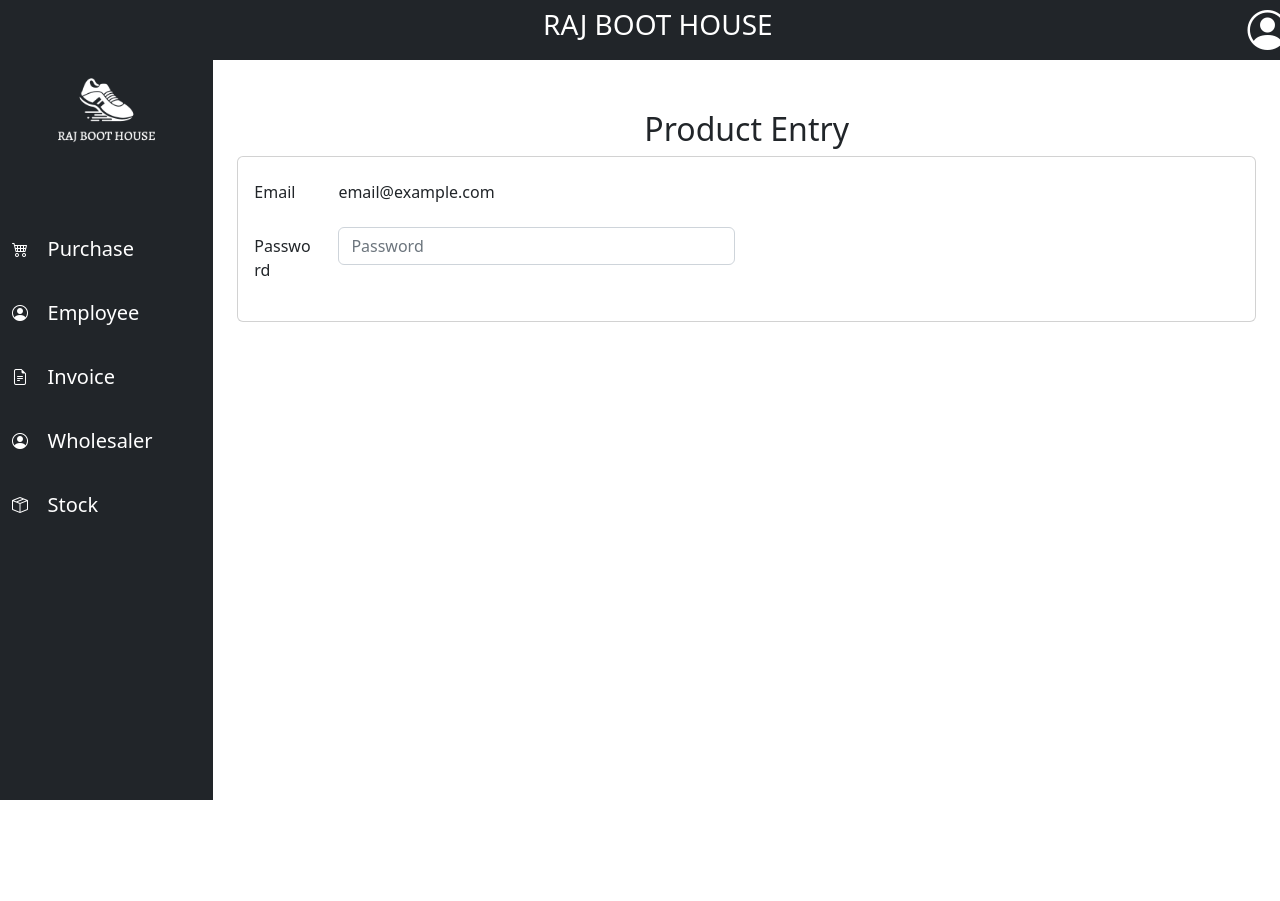
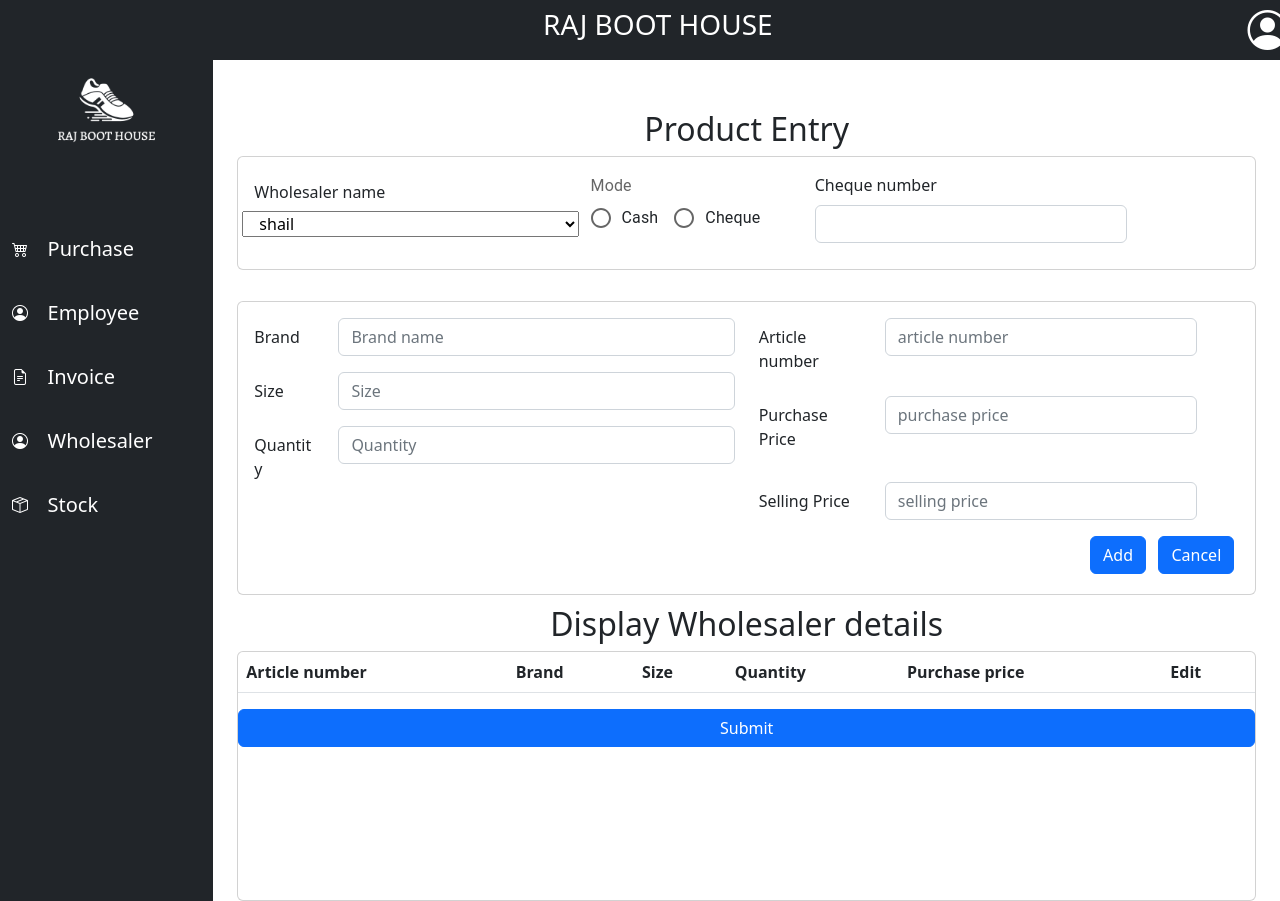
Before and after one commit to Mayan-007/erp-project, a React (Create React App) app in the folder frontend/app/: page /purchase in a window 1280 px wide. Before the commit the page ends 800 px from the top, so only its background shows below. Built offline with nearby package versions, Linux system fonts and the light colour scheme.

Commit message:
product entry

```diff
--- a/frontend/app/package.json
+++ b/frontend/app/package.json
@@ -3,11 +3,15 @@
   "version": "0.1.0",
   "private": true,
   "dependencies": {
+    "@emotion/react": "^11.10.4",
+    "@emotion/styled": "^11.10.4",
+    "@mui/material": "^5.10.8",
     "@testing-library/jest-dom": "^5.16.5",
     "@testing-library/react": "^13.3.0",
     "@testing-library/user-event": "^13.5.0",
     "bootstrap": "^5.2.0",
     "bootstrap-icons": "^1.9.1",
+    "radio-buttons-react-native": "^1.0.4",
     "react": "^18.2.0",
     "react-bootstrap": "^2.5.0",
     "react-dom": "^18.2.0",
--- /dev/null
+++ b/frontend/app/public/app.css
@@ -0,0 +1,3 @@
+.box{
+    margin-top: 3%;
+}
--- a/frontend/app/src/components/Purchase.js
+++ b/frontend/app/src/components/Purchase.js
@@ -1,37 +1,183 @@
 import React from 'react'
 import { Col, Row, Form } from "react-bootstrap";
+import Radio from '@mui/material/Radio';
+import RadioGroup from '@mui/material/RadioGroup';
+import FormControlLabel from '@mui/material/FormControlLabel';
+// import FormControl from '@mui/material/FormControl';
+import FormLabel from '@mui/material/FormLabel';
+// import { appBarClasses } from '@mui/material';
+const styles = {
+    box: {
+        marginTop: '3%',
+    }
+}
 const Purchase = () => {
     return (
         <div>
             <h2><center>Product Entry</center></h2>
             <div className='container'>
+                <Form>
                     <div className='card'>
                         <div className='card-body'>
-                        <Form>
+
+                            <div className='row'>
+                                <div className='col-md-4'>
+                                    <Form.Group as={Row} className="mb-3" controlId="formPlaintextEmail">
+                                        <Form.Label column sm="6">
+                                            Wholesaler name
+                                        </Form.Label>
+
+                                        <select >
+                                            <option value="shail">shail</option>
+                                            <option value="mayan">mayan</option>
+                                            <option value="dhruv">Dhruv</option>
+                                        </select>
+
+
+                                    </Form.Group>
+                                </div>
+                                <div className='col-md-8 '>
+                                    <div className='row'>
+                                        <div className='col-md-4'>
+                                            <FormLabel id="demo-row-radio-buttons-group-label">Mode</FormLabel>
+                                            <RadioGroup
+                                                row
+                                                aria-labelledby="demo-row-radio-buttons-group-label"
+                                                name="row-radio-buttons-group"
+                                            >
+                                                <FormControlLabel value="Cash" control={<Radio />} label="Cash" />
+                                                <FormControlLabel value="Cheque" control={<Radio />} label="Cheque" />
+
+                                            </RadioGroup>
+                                        </div>
+                                        <div className='col-md-8'>
+                                            <Form.Group as={Row} controlId="formPlaintextEmail">
+                                                <Form.Label >
+                                                    Cheque number
+                                                </Form.Label>
+                                                <Col md="9">
+                                                    <Form.Control type='text' />
+                                                </Col>
+
+
+                                            </Form.Group>
+                                        </div>
+                                    </div>
+
+                                </div>
+                                {/* <div className='col-md-3'> */}
+
+                                {/* </div> */}
+                            </div>
+
+
+                        </div>
+                    </div>
+                    <div className='box' style={styles.box}>
+                        <div className='card' >
+                            <div className='card-body'>
                                 <div className='row'>
                                     <div className='col-md-6'>
                                         <Form.Group as={Row} className="mb-3" controlId="formPlaintextEmail">
-                                <Form.Label column sm="2">
-                                    Email
+                                            <Form.Label column sm="2" htmlFor='brand'>
+                                                Brand
                                             </Form.Label>
                                             <Col sm="10">
-                                    <Form.Control plaintext readOnly defaultValue="email@example.com" />
+                                                <Form.Control type='text' name='brand' id='brand' placeholder="Brand name"
+                                                />
                                             </Col>
                                         </Form.Group>
 
                                         <Form.Group as={Row} className="mb-3" controlId="formPlaintextPassword">
-                                <Form.Label column sm="2">
-                                    Password
+                                            <Form.Label column sm="2" htmlFor='size'>
+                                                Size
                                             </Form.Label>
                                             <Col sm="10">
-                                    <Form.Control type="password" placeholder="Password" />
+                                                <Form.Control type="text" name='size' id='size' placeholder="Size"
+                                                />
+                                            </Col>
+                                        </Form.Group>
+                                        <Form.Group as={Row} className="mb-3" controlId="formPlaintextPassword">
+                                            <Form.Label column sm="2" htmlFor='quantity'>
+                                                Quantity
+                                            </Form.Label>
+                                            <Col sm="10">
+                                                <Form.Control type="text-area"
+                                                    name='quantity'
+                                                    id='quantity'
+                                                    className="form-control"
+                                                    placeholder='Quantity'
+                                                />
                                             </Col>
                                         </Form.Group>
                                     </div>
-                                <div className='col-md-6'></div>
+                                    <div className='col-md-6'>
+                                        <Form.Group as={Row} className="mb-3" controlId="formPlaintextEmail">
+                                            <Form.Label column sm="3" htmlFor='article_number'>
+                                                Article number
+                                            </Form.Label>
+                                            <Col sm="8">
+                                                <Form.Control type='text' name='article_number' id='article_number' placeholder="article number"
+                                                />
+                                            </Col>
+                                        </Form.Group>
+
+                                        <Form.Group as={Row} className="mb-4" controlId="formPlaintextPassword">
+                                            <Form.Label column sm="3" htmlFor='purchase_price'>
+                                                Purchase Price
+                                            </Form.Label>
+                                            <Col sm="8">
+                                                <Form.Control type="text" name='purchase_price' id='purchase_price' placeholder="purchase price"
+                                                />
+                                            </Col>
+                                        </Form.Group>
+                                        <Form.Group as={Row} className="mb-3" controlId="formPlaintextPassword">
+                                            <Form.Label column sm="3" htmlFor='selling_price'>
+                                                Selling Price
+                                            </Form.Label>
+                                            <Col sm="8">
+                                                <Form.Control type="text-area"
+                                                    name='selling_price'
+                                                    id='selling_price'
+                                                    className="form-control"
+                                                    placeholder='selling price'
+                                                />
+                                            </Col>
+                                        </Form.Group>
+                                        <div className='mb-1 justify-content-end' style={{ textalign: 'right' }}>
+                                            <button type="submit" className="btn btn-primary" style={{ marginLeft: '69%' }}>Add</button>&nbsp;&nbsp;&nbsp;
+                                            <button type="reset" className="btn btn-primary" >Cancel</button>
+                                        </div>
+                                    </div>
+                                </div>
+                            </div>
                         </div>
 
+                    </div>
                 </Form>
+
+            </div>
+            <div className="container">
+                <h2 style={{ marginTop: 10 }}><center> Display Wholesaler details</center></h2>
+                <div className='card' style={{ height: '250px', overflowY: 'scroll' }} >
+
+                    <table className="card-table table">
+                        <thead>
+                            <tr>
+                                <th scope="col">Article number</th>
+                                <th scope="col">Brand</th>
+                                <th scope="col">Size</th>
+                                <th scope="col">Quantity</th>
+                                <th scope="col">Purchase price</th>
+                                <th scope="col">Edit</th>
+                            </tr>
+                        </thead>
+                        <tbody >
+
+                        </tbody>
+                    </table>
+                    <button type="submit" className="btn btn-primary" >Submit</button>
+                    <div className="card-body">
                     </div>
                 </div>
             </div>
--- a/package.json
+++ b/package.json
@@ -17,7 +17,11 @@
   },
   "homepage": "https://github.com/Mayan-007/shoeRP---An-ERP-solution-for-Footwear-shop#readme",
   "dependencies": {
+    "@emotion/react": "^11.10.4",
+    "@emotion/styled": "^11.10.4",
+    "@mui/material": "^5.10.8",
     "bootstrap": "^5.2.2",
+    "radio-buttons-react-native": "^1.0.4",
     "react-bootstrap": "^2.5.0"
   }
 }
```
Also changed, not shown: 2 other files (tests, documents, lock files or other folders). Lines whose indentation alone changed are shown as unchanged.
